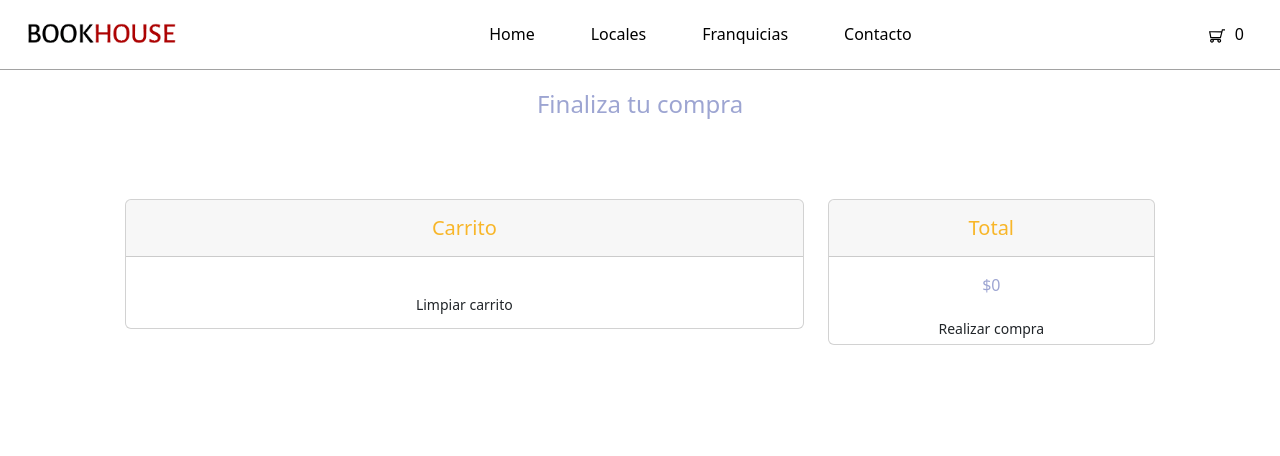
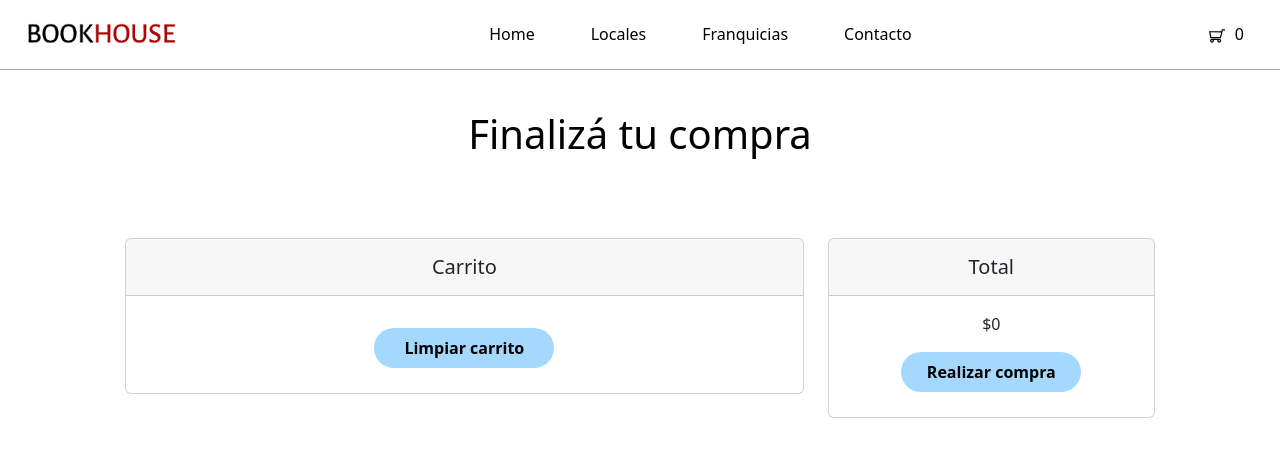
Before and after one commit to gonzalogilparicio/bookhouse, a React (Create React App) app: page /cart in a window 1280 px wide. Shown: the top 456 px of the page. Built offline with nearby package versions, Linux system fonts and the light colour scheme.

Commit message:
styles in checkout & cart added

```diff
--- a/src/components/CartContainer/CartContainer.js
+++ b/src/components/CartContainer/CartContainer.js
@@ -6,7 +6,7 @@ const CartContainer = () => {
     const { cart } = useContext(CartContext)
     return (
         <div>
-            <h4 style={{ color: "#9da5d2", marginTop: "20px" }}>Finaliza tu compra</h4>
+            <h4 style={{ color: "black", marginTop: "40px", fontSize:'40px' }}>Finalizá tu compra</h4>
             <CartList cart={cart} />
         </div>
     )
--- a/src/components/CartList/CartList.css
+++ b/src/components/CartList/CartList.css
@@ -17,3 +17,25 @@
     color: white;
     border-color: white;
 }
+
+.ButtonLimpiarCarritoYRealizarCompra {
+    margin-top: 10px;
+    background-color: #a5d8ff;
+    border: none;
+    border-radius: 50px;
+    cursor: pointer;
+    font-weight: 600;
+    padding: 8px 20px;
+    margin-block: auto;
+    margin-bottom: 25px;
+    transition: all 0.3s ease 0s;
+    text-decoration: none;
+    color: black;
+    width: 180px;
+    margin-inline: auto;
+}
+
+.ButtonLimpiarCarritoYRealizarCompra:hover {
+    background-color: #7ec7ff;
+    color: black;
+}
--- a/src/components/CartList/CartList.js
+++ b/src/components/CartList/CartList.js
@@ -4,7 +4,7 @@ import { CartContext } from "../../context/CartContext"
 import { Link } from "react-router-dom"
 import './CartList.css'
 
-const CartList = ({cart}) => {
+const CartList = ({ cart }) => {
 
     const { total, clearCart } = useContext(CartContext)
 
@@ -12,36 +12,36 @@ const CartList = ({cart}) => {
         <section className="h-100 gradient-custom">
             <div className="container py-5">
                 <div className="row d-flex justify-content-center my-4">
-                <div className="col-md-8">
+                    <div className="col-md-8">
                         <div className="card mb-4">
-                            <div className="card-header py-3" style={{color: "#f8b629"}}>
+                            <div className="card-header py-3" style={{ color: "#black" }}>
                                 <h5 className="mb-0">Carrito</h5>
                             </div>
                             <div className="card-body">
                                 {
-                                    cart.map(prod => <ItemCart key={prod.id} {...prod}/>)
+                                    cart.map(prod => <ItemCart key={prod.id} {...prod} />)
                                 }
                             </div>
 
-                            <button type="button" className="btn btn-sm btn-del" title="Vaciar carrito" onClick={() => clearCart()}>
+                            <button type="button" className="ButtonLimpiarCarritoYRealizarCompra" title="Vaciar carrito" onClick={() => clearCart()}>
                                 Limpiar carrito
                             </button>
 
 
                         </div>
-                </div>
-                <div className="col-md-4">
+                    </div>
+                    <div className="col-md-4">
                         <div className="card mb-4">
-                            <div className="card-header py-3" style={{color: "#f8b629"}}>
+                            <div className="card-header py-3" style={{ color: "#black" }}>
                                 <h5 className="mb-0">Total</h5>
                             </div>
-                            <div className="card-body" style={{color: "#9da5d2"}}>
+                            <div className="card-body" style={{ color: 'black !important' }}>
                                 ${total}
                             </div>
-                            <Link to='/checkout' className="btn btn-sm btn-count">Realizar compra</Link>
+                            <Link to='/checkout' className="ButtonLimpiarCarritoYRealizarCompra">Realizar compra</Link>
                         </div>
 
-                </div>
+                    </div>
 
                 </div>
             </div>
--- /dev/null
+++ b/src/components/Checkout/Checkout.css
@@ -0,0 +1,26 @@
+.ButtonGenerarOrden {
+    margin-top: 30px;
+    background-color: #a5d8ff;
+    border: none;
+    border-radius: 50px;
+    cursor: pointer;
+    font-weight: 600;
+    padding: 8px 20px;
+    transition: all 0.3s ease 0s;
+    text-decoration: none;
+    color: black;
+    width: 180px;
+    margin-inline: auto;
+}
+
+.ButtonGenerarOrden:hover {
+    background-color: #7ec7ff;
+    color: black;
+}
+
+.FormularioOrden {
+    display: flex;
+    flex-direction: column;
+    margin-inline: auto;
+    width: 400px;
+}
--- /dev/null
+++ b/src/components/ItemCart/ItemCart.css
@@ -0,0 +1,6 @@
+.DivCantidadPrecioSubtotal {
+    display: flex;
+    flex-direction: column;
+    align-items: flex-start;
+    padding-left: 70px !important;
+}
--- a/src/components/ItemCart/ItemCart.js
+++ b/src/components/ItemCart/ItemCart.js
@@ -1,5 +1,6 @@
 import { useContext } from "react"
 import { CartContext } from "../../context/CartContext"
+import './ItemCart.css'
 
 const ItemCart = ({ id, title, quantity, price, img }) => {
 
@@ -7,7 +8,7 @@ const ItemCart = ({ id, title, quantity, price, img }) => {
 
     return (
 
-        <div className="row align-items-center" style={{ color: "#9da5d2" }}>
+        <div className="row align-items-center" style={{ color: "black" }}>
 
             <div className="col-lg-3 col-md-12 mb-4 mb-lg-0">
                 <div className="bg-image hover-overlay hover-zoom ripple rounded" >
@@ -16,10 +17,10 @@ const ItemCart = ({ id, title, quantity, price, img }) => {
                 <p><strong>{title}</strong></p>
             </div>
 
-            <div className="col-lg-5 col-md-6 mb-4 mb-lg-0">
-                <p><span style={{ color: "#b0baf0" }}>Cantidad: </span><span style={{ color: "#9da5d2" }}>{quantity}</span> </p>
-                <p><span style={{ color: "#b0baf0" }}>Precio: </span><span style={{ color: "#9da5d2" }}>${price}</span> </p>
-                <p><span style={{ color: "#b0baf0" }}>Subtotal: </span><span style={{ color: "#9da5d2" }}>${price * quantity}</span> </p>
+            <div className="col-lg-5 DivCantidadPrecioSubtotal">
+                <p><span style={{ color: "black" }}>Cantidad: </span><span style={{ color: "black" }}>{quantity}</span> </p>
+                <p><span style={{ color: "black" }}>Precio: </span><span style={{ color: "black" }}>${price}</span> </p>
+                <p><span style={{ color: "black", marginRight: '24px' }}>Subtotal: </span><span style={{ color: "black" }}>${price * quantity}</span> </p>
             </div>
 
             <div className="col-lg-4 col-md-6 mb-4 mb-lg-0">
--- a/src/components/ItemCount/ItemCount.css
+++ b/src/components/ItemCount/ItemCount.css
@@ -46,6 +46,7 @@
 }
 
 .ButtonAgregar {
+    font-size: 16px;
     margin-top: 10px;
     background-color: #a5d8ff;
     border: none;
--- a/src/components/ItemDetail/ItemDetail.js
+++ b/src/components/ItemDetail/ItemDetail.js
@@ -14,7 +14,7 @@ const ItemDetail = ({ id, title, author, img, pages, ISBN, review, publishinghou
         console.log('agregue al carrito: ', quantity)
 
         addItem({ id, title, price, quantity})
-        setNotification('error',`Se agrego al carrito ${quantity} ${title}`, 5)
+        setNotification('error',`Se agregó al carrito ${quantity} ${title}`, 5)
     }
 
     return (
--- /dev/null
+++ b/src/notification/Notification.css
@@ -0,0 +1,15 @@
+.notificationToast {
+    position: absolute;
+    bottom: 30px;
+    right: 20px;
+    padding: 10px 20px 10px 20px;
+    font-size: 16px;
+    background-color: #71B26D;
+    color: white;
+    animation: fadeIn 0.4s;
+}
+
+@keyframes fadeIn {
+    0% { opacity: 0; }
+    100% { opacity: 1; }
+  }
--- a/src/notification/NotificationService.js
+++ b/src/notification/NotificationService.js
@@ -1,4 +1,5 @@
 import { useState, createContext } from 'react'
+import './Notification.css'
 
 const Notification = ({ type, message }) => {
 
@@ -7,7 +8,8 @@ const Notification = ({ type, message }) => {
     }
 
     return (
-      <div className={type === 'success' ? 'alert alert-success' : 'alert alert-danger '} style={{position:"absolute", bottom:"0px", right:"20px", padding:'10px 20px 10px 20px', fontSize:"16px"}}>
+      // <div className={type === 'success' ? 'alert alert-success' : 'alert alert-danger '} style={{position:"absolute", bottom:"0px", right:"20px", padding:'10px 20px 10px 20px', fontSize:"16px", backgroundColor: '#71B26D', color:'white'}}>
+      <div className='notificationToast'>
         {message}
       </div>
     )
```
Also changed, not shown: src/components/Checkout/Checkout.js (+22 -18 lines).
